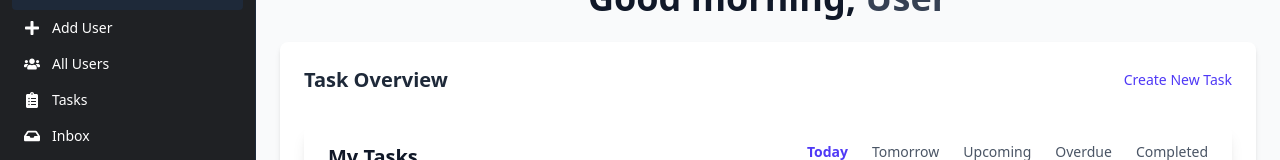
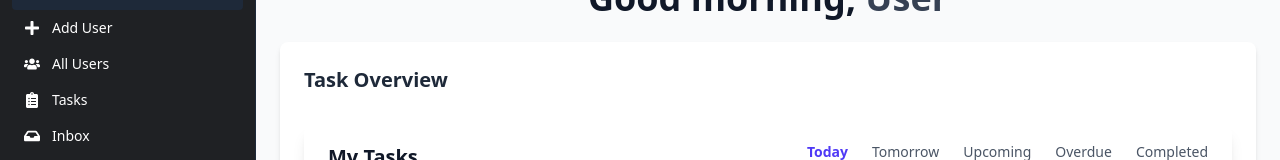
Before and after one commit to Finaxis002/SATaskManagement, a React (Vite) app: page / in a window 1280 px wide. Shown: the part 143-303 px from the top of the page. Built offline with nearby package versions, Linux system fonts and the light colour scheme; no server answers; sample sign-in values are in the browser's storage.

Commit message:
dashboard

```diff
--- a/src/pages/Dashboard.jsx
+++ b/src/pages/Dashboard.jsx
@@ -41,11 +41,7 @@ const Dashboard = () => {
       <div className="bg-white rounded-lg shadow-md overflow-hidden p-6">
         <div className="flex justify-between items-center">
           <h2 className="text-xl font-semibold text-gray-800">Task Overview</h2>
-          <button
-            className="text-sm text-indigo-600 hover:underline focus:outline-none"
-            onClick={() => alert('Create New Task')}>
-            Create New Task
-          </button>
+
         </div>
         <div className="mt-6">
           <TaskOverview />
```
